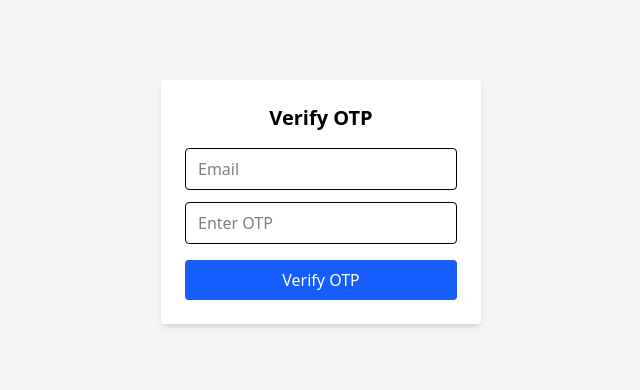
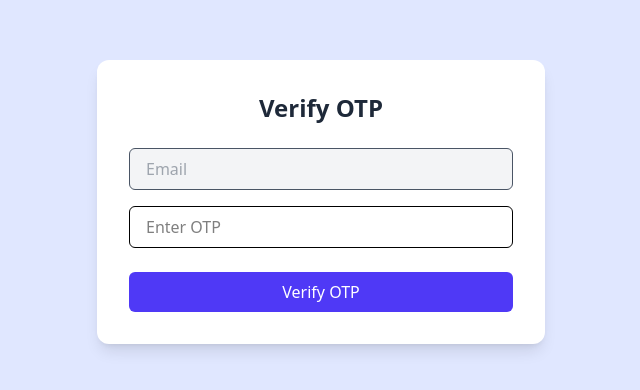
Before and after one commit to ravalkrushna/auth-frontend, a React (Vite) app: page /verifyotp in a window 1280 px wide. Shown: the part 198-588 px from the top of the page, without its empty margins (319-959 px from the left). Built offline with nearby package versions, Linux system fonts and the light colour scheme.

Commit message:
login flow

```diff
--- a/src/App.tsx
+++ b/src/App.tsx
@@ -3,15 +3,23 @@ import Login from "./pages/Login";
 import Register from "./pages/Register";
 import Dashboard from "./pages/Dashboard";
 import VerifyOtp from "./pages/VerifyOtp";
+import ProtectedRoute from "./components/ProtectedRoute";
 
 function App() {
   return (
     <Routes>
       <Route path="/login" element={<Login />} />
-      <Route path="/register" element={<Register />} />
-      <Route path="/dashboard" element={<Dashboard />} />
+      <Route path="/signup" element={<Register />} />
+      <Route
+        path="/dashboard"
+        element={
+          <ProtectedRoute>
+            <Dashboard />
+          </ProtectedRoute>
+        }
+      />
       <Route path="/verifyotp" element={<VerifyOtp />} />
-      <Route path="*" element={<Login />} />
+      <Route path="*" element={<Register />} />
     </Routes>
   );
 }
--- /dev/null
+++ b/src/components/Modal.tsx
@@ -0,0 +1,31 @@
+type ModalProps = {
+    title: string,
+    message:string,
+    buttonText: string,
+    onClose: () => void;
+};
+
+function Modal({ title, message, buttonText, onClose }: ModalProps) {
+  return (
+    <div className="fixed inset-0 bg-black/40 flex items-center justify-center z-50">
+      <div className="bg-white rounded-xl shadow-lg w-full max-w-md p-6 animate-fadeIn">
+        <h2 className="text-xl font-semibold text-gray-800 mb-2">
+          {title}
+        </h2>
+
+        <p className="text-gray-600 mb-6">
+          {message}
+        </p>
+
+        <button
+          onClick={onClose}
+          className="w-full bg-indigo-600 text-white py-2 rounded-md hover:bg-indigo-700 transition"
+        >
+          {buttonText}
+        </button>
+      </div>
+    </div>
+  );
+}
+
+export default Modal;
--- /dev/null
+++ b/src/components/ProtectedRoute.tsx
@@ -0,0 +1,18 @@
+import type { JSX } from "react";
+import { Navigate } from "react-router-dom";
+
+type Props = {
+  children: JSX.Element;
+};
+
+function ProtectedRoute({ children }: Props) {
+  const token = localStorage.getItem("token");
+
+  if (!token) {
+    return <Navigate to="/login" replace />;
+  }
+
+  return children;
+}
+
+export default ProtectedRoute;
--- a/src/pages/Dashboard.tsx
+++ b/src/pages/Dashboard.tsx
@@ -1,4 +1,16 @@
+import { useNavigate } from "react-router-dom";
+
+
 function Dashboard() {
+
+    const navigate = useNavigate();
+
+    const handleLogout = () => {
+        localStorage.removeItem("token");
+        navigate("/login");
+    };
+
+
     return (
         <div className="min-h-screen bg-gray-100">
             {/* Top Navbar */}
@@ -9,11 +21,12 @@ function Dashboard() {
                     </h1>
 
                     <button
+                        onClick={handleLogout}
                         className="text-sm bg-red-500 text-white px-4 py-2 rounded-md hover:bg-red-600 transition"
-            // later: onClick={handleLogout}
                     >
                         Logout
                     </button>
+
                 </div>
             </header>
 
--- a/src/pages/Register.tsx
+++ b/src/pages/Register.tsx
@@ -1,21 +1,24 @@
 import { useState } from "react";
 import { signup } from "../api/auth";
+import { useNavigate } from "react-router-dom";
+import Modal from "../components/Modal";
 
 function Register() {
-  const [email, setEmail] = useState<string>("");
-  const [password, setPassword] = useState<string>("");
-  const [message, setMessage] = useState<string>("");
-  const [error, setError] = useState<string>("");
-  const [loading, setLoading] = useState<boolean>(false);
+  const [email, setEmail] = useState("");
+  const [password, setPassword] = useState("");
+  const [error, setError] = useState("");
+  const [loading, setLoading] = useState(false);
+  const [showSuccessModal, setShowSuccessModal] = useState(false);
+
+  const navigate = useNavigate();
 
   const handleSignup = async () => {
-    setMessage("");
     setError("");
     setLoading(true);
 
     try {
-      const responseMessage = await signup({ email, password });
-      setMessage(responseMessage);
+      await signup({ email, password });
+      setShowSuccessModal(true);
     } catch (err) {
       if (err instanceof Error) {
         setError(err.message);
@@ -28,16 +31,19 @@ function Register() {
   };
 
   return (
-    <div className="min-h-screen flex items-center justify-center bg-pink-100">
-      <div className="bg-white p-6 rounded shadow-md w-80">
-        <h2 className="text-xl font-semibold mb-4 text-center">Sign Up</h2>
+    <>
+      <div className="min-h-screen flex items-center justify-center bg-pink-100 px-4">
+        <div className="bg-white p-8 rounded-xl shadow-lg w-full max-w-md">
+          <h2 className="text-2xl font-bold mb-6 text-center text-gray-800">
+            Sign Up
+          </h2>
 
           <input
             type="email"
             placeholder="Email"
             value={email}
             onChange={(e) => setEmail(e.target.value)}
-          className="w-full mb-3 px-3 py-2 border rounded"
+            className="w-full mb-4 px-4 py-2 border rounded-md focus:outline-none focus:ring-2 focus:ring-pink-500"
           />
 
           <input
@@ -45,30 +51,39 @@ function Register() {
             placeholder="Password"
             value={password}
             onChange={(e) => setPassword(e.target.value)}
-          className="w-full mb-4 px-3 py-2 border rounded"
+            className="w-full mb-6 px-4 py-2 border rounded-md focus:outline-none focus:ring-2 focus:ring-pink-500"
           />
 
           <button
             onClick={handleSignup}
             disabled={loading}
-          className="w-full bg-green-600 text-white py-2 rounded hover:bg-green-700 disabled:opacity-60"
+            className="w-full bg-pink-600 text-white py-2 rounded-md font-medium hover:bg-pink-700 transition disabled:opacity-60"
           >
             {loading ? "Signing up..." : "Sign Up"}
           </button>
 
-        {message && (
-          <p className="text-sm text-center text-green-600 mt-3">
-            {message}
-          </p>
-        )}
-
           {error && (
-          <p className="text-sm text-center text-red-600 mt-3">
+            <p className="text-sm text-center text-red-600 mt-4">
               {error}
             </p>
           )}
         </div>
       </div>
+
+      {showSuccessModal && (
+        <Modal
+          title="OTP Sent"
+          message="We’ve sent an OTP to your email. Please verify your account to continue."
+          buttonText="Verify OTP"
+          onClose={() => {
+            setShowSuccessModal(false);
+            navigate("/verifyotp", {
+              state: { email },
+            });
+          }}
+        />
+      )}
+    </>
   );
 }
 
--- a/src/pages/VerifyOtp.tsx
+++ b/src/pages/VerifyOtp.tsx
@@ -1,26 +1,33 @@
 import { useState } from "react";
+import { useLocation, useNavigate } from "react-router-dom";
+import Modal from "../components/Modal";
 import { verifyOtp } from "../api/auth";
 
 function VerifyOtp() {
-  const [email, setEmail] = useState<string>("");
-  const [otp, setOtp] = useState<string>("");
-  const [message, setMessage] = useState<string>("");
-  const [error, setError] = useState<string>("");
-  const [loading, setLoading] = useState<boolean>(false);
+  const navigate = useNavigate();
+  const location = useLocation();
 
-  const handleVerify = async () => {
-    setMessage("");
+  const emailFromState = (location.state as { email?: string })?.email || "";
+
+  const email = emailFromState;
+
+  const [otp, setOtp] = useState("");
+  const [error, setError] = useState("");
+  const [loading, setLoading] = useState(false);
+  const [showSuccessModal, setShowSuccessModal] = useState(false);
+
+  const handleVerifyOtp = async () => {
     setError("");
     setLoading(true);
 
     try {
-      const res = await verifyOtp({ email, otp });
-      setMessage(res);
+      await verifyOtp({ email, otp });
+      setShowSuccessModal(true);
     } catch (err) {
       if (err instanceof Error) {
         setError(err.message);
       } else {
-        setError("Verification failed");
+        setError("Invalid OTP");
       }
     } finally {
       setLoading(false);
@@ -28,16 +35,19 @@ function VerifyOtp() {
   };
 
   return (
-    <div className="min-h-screen flex items-center justify-center bg-gray-100">
-      <div className="bg-white p-6 rounded shadow-md w-80">
-        <h2 className="text-xl font-semibold mb-4 text-center">Verify OTP</h2>
+    <>
+      <div className="min-h-screen flex items-center justify-center bg-indigo-100 px-4">
+        <div className="bg-white p-8 rounded-xl shadow-lg w-full max-w-md">
+          <h2 className="text-2xl font-bold mb-6 text-center text-gray-800">
+            Verify OTP
+          </h2>
 
           <input
             type="email"
             placeholder="Email"
             value={email}
-          onChange={(e) => setEmail(e.target.value)}
-          className="w-full mb-3 px-3 py-2 border rounded"
+            disabled
+            className="w-full mb-4 px-4 py-2 border rounded-md bg-gray-100 text-gray-600 cursor-not-allowed"
           />
 
           <input
@@ -45,30 +55,35 @@ function VerifyOtp() {
             placeholder="Enter OTP"
             value={otp}
             onChange={(e) => setOtp(e.target.value)}
-          className="w-full mb-4 px-3 py-2 border rounded"
+            className="w-full mb-6 px-4 py-2 border rounded-md focus:outline-none focus:ring-2 focus:ring-indigo-500"
           />
 
           <button
-          onClick={handleVerify}
+            onClick={handleVerifyOtp}
             disabled={loading}
-          className="w-full bg-blue-600 text-white py-2 rounded hover:bg-blue-700 disabled:opacity-60"
+            className="w-full bg-indigo-600 text-white py-2 rounded-md font-medium hover:bg-indigo-700 transition disabled:opacity-60"
           >
             {loading ? "Verifying..." : "Verify OTP"}
           </button>
 
-        {message && (
-          <p className="text-sm text-center text-green-600 mt-3">
-            {message}
-          </p>
-        )}
-
           {error && (
-          <p className="text-sm text-center text-red-600 mt-3">
-            {error}
-          </p>
+            <p className="text-sm text-center text-red-600 mt-4">{error}</p>
           )}
         </div>
       </div>
+
+      {showSuccessModal && (
+        <Modal
+          title="Account Verified"
+          message="Your account has been successfully verified. You can now log in."
+          buttonText="Go to Login"
+          onClose={() => {
+            setShowSuccessModal(false);
+            navigate("/login");
+          }}
+        />
+      )}
+    </>
   );
 }
 
```
Lines whose indentation alone changed are shown as unchanged.
